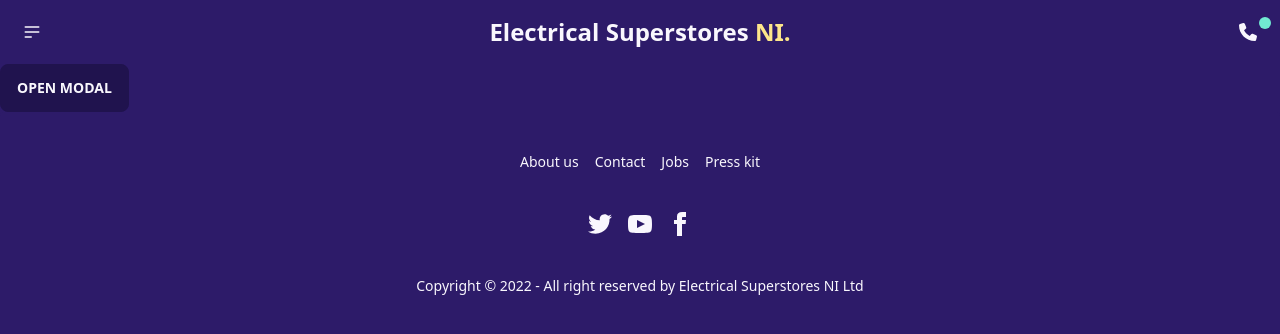
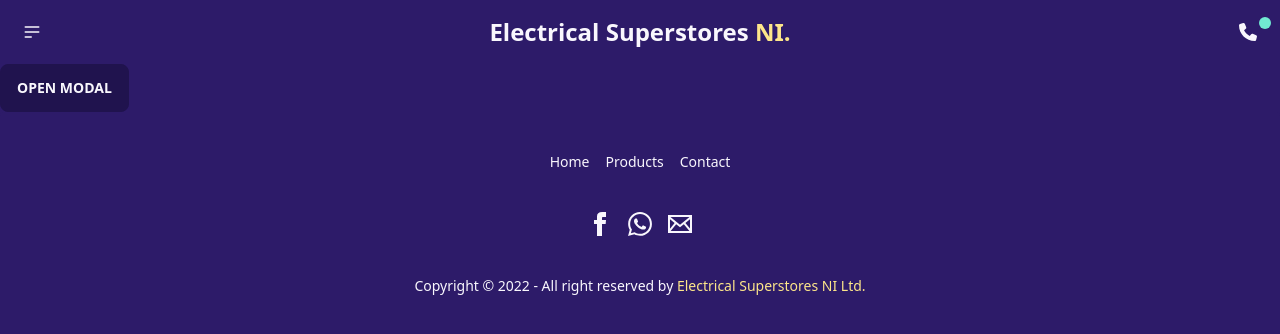
Before and after one commit to dcrossett123/ElectricalSuperstoreNI, a React (Create React App) app: page /products in a window 1280 px wide. Shown: the top 334 px of the page. Built offline with nearby package versions, Linux system fonts and the light colour scheme.

Commit message:
Fixing Footer and adding facebook messenger plugin

```diff
--- a/package.json
+++ b/package.json
@@ -14,6 +14,7 @@
     "react": "^17.0.2",
     "react-dom": "^17.0.2",
     "react-leaflet": "^3.0.1",
+    "react-messenger-chat-plugin": "^3.0.5",
     "react-router-dom": "^6.3.0",
     "react-scripts": "5.0.0",
     "tailwindcss": "^3.1.2",
--- a/src/components/Footer.js
+++ b/src/components/Footer.js
@@ -1,54 +1,79 @@
-import React from 'react';
+import React, { useState } from 'react';
 
 const Footer = () => {
+  const [facebookHover, setFacebookHover] = useState(false);
+  const [whatsAppHover, setWhatsAppHover] = useState(false);
+  const [emailHover, setEmailHover] = useState(false);
+
   return (
     <footer className="footer footer-center p-10 bg-base-100 text-base-content rounded">
       <div className="grid grid-flow-col gap-4">
-        <a className="link link-hover">About us</a>
-        <a className="link link-hover">Contact</a>
-        <a className="link link-hover">Jobs</a>
-        <a className="link link-hover">Press kit</a>
+        <a className="link link-hover" href="/">
+          Home
+        </a>
+        <a className="link link-hover" href="/products">
+          Products
+        </a>
+        <a className="link link-hover" href="/">
+          Contact
+        </a>
       </div>
       <div>
         <div className="grid grid-flow-col gap-4">
-          <a>
+          <a
+            href="https://www.facebook.com/ElectricalSuperStoresNI"
+            onMouseOver={() => setFacebookHover(true)}
+            onMouseOut={() => setFacebookHover(false)}
+          >
             <svg
               xmlns="http://www.w3.org/2000/svg"
               width="24"
               height="24"
               viewBox="0 0 24 24"
-              className="fill-current"
+              className={facebookHover ? 'fill-amber-200' : 'fill-current'}
             >
-              <path d="M24 4.557c-.883.392-1.832.656-2.828.775 1.017-.609 1.798-1.574 2.165-2.724-.951.564-2.005.974-3.127 1.195-.897-.957-2.178-1.555-3.594-1.555-3.179 0-5.515 2.966-4.797 6.045-4.091-.205-7.719-2.165-10.148-5.144-1.29 2.213-.669 5.108 1.523 6.574-.806-.026-1.566-.247-2.229-.616-.054 2.281 1.581 4.415 3.949 4.89-.693.188-1.452.232-2.224.084.626 1.956 2.444 3.379 4.6 3.419-2.07 1.623-4.678 2.348-7.29 2.04 2.179 1.397 4.768 2.212 7.548 2.212 9.142 0 14.307-7.721 13.995-14.646.962-.695 1.797-1.562 2.457-2.549z"></path>
+              <path d="M9 8h-3v4h3v12h5v-12h3.642l.358-4h-4v-1.667c0-.955.192-1.333 1.115-1.333h2.885v-5h-3.808c-3.596 0-5.192 1.583-5.192 4.615v3.385z"></path>
             </svg>
           </a>
-          <a>
+          <a
+            href="https://wa.me/+447752102564"
+            onMouseOver={() => setWhatsAppHover(true)}
+            onMouseOut={() => setWhatsAppHover(false)}
+          >
             <svg
               xmlns="http://www.w3.org/2000/svg"
               width="24"
               height="24"
               viewBox="0 0 24 24"
-              className="fill-current"
+              className={whatsAppHover ? 'fill-amber-200' : 'fill-current'}
             >
-              <path d="M19.615 3.184c-3.604-.246-11.631-.245-15.23 0-3.897.266-4.356 2.62-4.385 8.816.029 6.185.484 8.549 4.385 8.816 3.6.245 11.626.246 15.23 0 3.897-.266 4.356-2.62 4.385-8.816-.029-6.185-.484-8.549-4.385-8.816zm-10.615 12.816v-8l8 3.993-8 4.007z"></path>
+              <path d="M.057 24l1.687-6.163c-1.041-1.804-1.588-3.849-1.587-5.946.003-6.556 5.338-11.891 11.893-11.891 3.181.001 6.167 1.24 8.413 3.488 2.245 2.248 3.481 5.236 3.48 8.414-.003 6.557-5.338 11.892-11.893 11.892-1.99-.001-3.951-.5-5.688-1.448l-6.305 1.654zm6.597-3.807c1.676.995 3.276 1.591 5.392 1.592 5.448 0 9.886-4.434 9.889-9.885.002-5.462-4.415-9.89-9.881-9.892-5.452 0-9.887 4.434-9.889 9.884-.001 2.225.651 3.891 1.746 5.634l-.999 3.648 3.742-.981zm11.387-5.464c-.074-.124-.272-.198-.57-.347-.297-.149-1.758-.868-2.031-.967-.272-.099-.47-.149-.669.149-.198.297-.768.967-.941 1.165-.173.198-.347.223-.644.074-.297-.149-1.255-.462-2.39-1.475-.883-.788-1.48-1.761-1.653-2.059-.173-.297-.018-.458.13-.606.134-.133.297-.347.446-.521.151-.172.2-.296.3-.495.099-.198.05-.372-.025-.521-.075-.148-.669-1.611-.916-2.206-.242-.579-.487-.501-.669-.51l-.57-.01c-.198 0-.52.074-.792.372s-1.04 1.016-1.04 2.479 1.065 2.876 1.213 3.074c.149.198 2.095 3.2 5.076 4.487.709.306 1.263.489 1.694.626.712.226 1.36.194 1.872.118.571-.085 1.758-.719 2.006-1.413.248-.695.248-1.29.173-1.414z"></path>
             </svg>
           </a>
-          <a>
+          <a
+            href="/"
+            onMouseOver={() => setEmailHover(true)}
+            onMouseOut={() => setEmailHover(false)}
+          >
             <svg
               xmlns="http://www.w3.org/2000/svg"
               width="24"
               height="24"
               viewBox="0 0 24 24"
-              className="fill-current"
+              className={emailHover ? 'fill-amber-200' : 'fill-current'}
             >
-              <path d="M9 8h-3v4h3v12h5v-12h3.642l.358-4h-4v-1.667c0-.955.192-1.333 1.115-1.333h2.885v-5h-3.808c-3.596 0-5.192 1.583-5.192 4.615v3.385z"></path>
+              <path d="M0 3v18h24v-18h-24zm6.623 7.929l-4.623 5.712v-9.458l4.623 3.746zm-4.141-5.929h19.035l-9.517 7.713-9.518-7.713zm5.694 7.188l3.824 3.099 3.83-3.104 5.612 6.817h-18.779l5.513-6.812zm9.208-1.264l4.616-3.741v9.348l-4.616-5.607z"></path>
             </svg>
           </a>
         </div>
       </div>
       <div>
         <p>
-          Copyright © 2022 - All right reserved by Electrical Superstores NI Ltd
+          Copyright © 2022 - All right reserved by
+          <span className="text-amber-200">
+            {' '}
+            Electrical Superstores NI Ltd.
+          </span>
         </p>
       </div>
     </footer>
--- a/src/pages/Home.js
+++ b/src/pages/Home.js
@@ -6,6 +6,7 @@
 import Map from '../components/Map';
 import Carousel from '../components/Carousel';
 import CallToAction from '../components/CallToAction';
+import { MessengerChat } from 'react-messenger-chat-plugin';
 
 const Home = () => {
   return (
@@ -17,6 +18,7 @@
       <CallToAction />
       <Map />
       <Footer />
+      <MessengerChat pageId="113420060494458" />
     </div>
   );
 };
```
Also changed, not shown: 1 other file (tests, documents, lock files or other folders).
